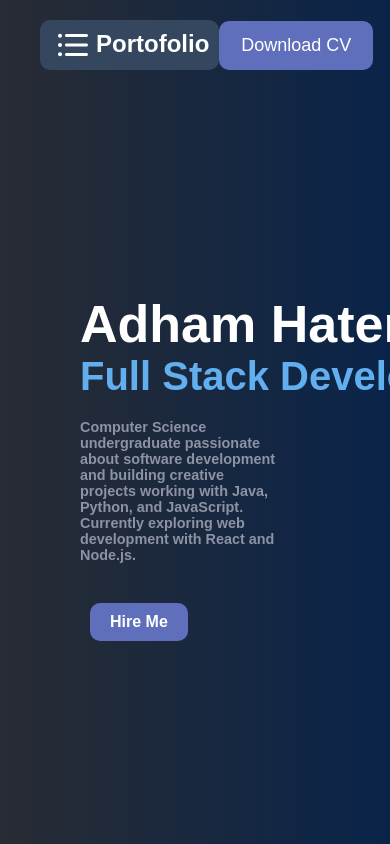
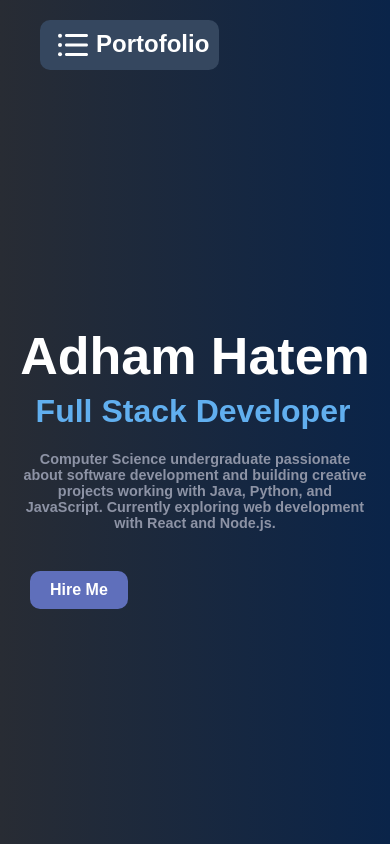
Before and after one commit to Adham-Hatem/Adham-Hatem.github.io, a React (Vite) app: page / in a window 390 px wide. Built offline with nearby package versions, Linux system fonts and the light colour scheme.

Commit message:
Components Mobile Compatibility

```diff
--- a/src/components/Hero.jsx
+++ b/src/components/Hero.jsx
@@ -42,8 +42,6 @@ function Hero() {
         <Link className="hireMeBtn" to="/contact">
           <p>Hire Me</p>
         </Link>
-
-        <script src="x.js"></script>
       </div>
     </div>
   );
--- a/src/components/Navbar.jsx
+++ b/src/components/Navbar.jsx
@@ -74,6 +74,10 @@ function Navbar() {
             <Link to="/contact" onClick={() => setMenuOpen(false)}>
               CONTACT
             </Link>
+
+            <a href={cvFile} download>
+              Download CV
+            </a>
           </div>
         </>
       )}
--- a/src/main.css
+++ b/src/main.css
@@ -174,17 +174,6 @@ nav {
   animation: fadeInLeft 0.4s ease forwards;
 }
 
-@keyframes fadeInLeft {
-  0% {
-    opacity: 0;
-    transform: translate(-35px, 0px);
-  }
-  100% {
-    opacity: 1;
-    transform: translate(0, 0);
-  }
-}
-
 .mobileMenu a {
   color: white;
   text-decoration: none;
@@ -210,6 +199,10 @@ nav {
   color: white;
 
   transition: all 0.3s ease;
+
+  @media (max-width: 1000px) {
+    display: none;
+  }
 }
 .downloadCvBtn:hover {
   background-color: var(--accent-hover);
@@ -234,33 +227,60 @@ nav {
 .hero {
   display: flex;
   flex: 1;
+
   flex-direction: column;
   align-items: flex-start;
   justify-content: center;
+
   height: 90vh;
   margin-left: 30px;
+  padding-left: 50px;
+
   background-color: transparent;
   color: white;
-  padding-left: 50px;
+
   text-align: left;
 }
+
+@media (max-width: 768px) {
+  .hero {
+    margin-left: 0;
+    padding: 20px;
+    align-items: center;
+    text-align: center;
+  }
+  .heroText {
+    font-size: clamp(2rem, 5vw, 2.5rem);
+  }
+
+  .heroName {
+    font-size: 1em;
+  }
+
+  .heroRole {
+    font-size: 0.45em;
+  }
+}
+
 .description {
-  width: 50%;
+  max-width: 700px;
+  width: 100%;
   font-size: 0.9rem;
   margin-top: 20px;
   color: #8d93a5;
 }
 .hireMeBtn {
   display: block;
+
   margin-top: 40px;
   margin-left: 10px;
   width: fit-content;
-  background-color: var(--accent-light);
   padding: 10px 20px;
   border-radius: 10px;
-  cursor: pointer;
+  font-size: 1rem;
+
+  background-color: var(--accent-light);
   color: white;
-  font-size: 1rem;
 
   transition: all 0.3s ease;
 }
@@ -291,8 +311,9 @@ nav {
   font-weight: bold;
 }
 .heroRole {
-  font-size: 0.5em;
-  font-weight: bold;
+  font-size: clamp(1rem, 3vw, 1.3rem);
+  display: inline-block;
+  min-width: 25ch;
 }
 .heroTextBlack {
   color: black;
@@ -313,12 +334,6 @@ nav {
   font-weight: bold;
   padding-bottom: 20px;
 }
-.container {
-  display: grid;
-  grid-template-columns: repeat(auto-fit, 500px);
-  justify-content: center;
-  gap: 25px;
-}
 .aboutSection {
   display: flex;
   justify-content: center;
@@ -328,17 +343,23 @@ nav {
 }
 .aboutContainer {
   display: flex;
-  background: rgba(255, 255, 255, 0.05);
+  flex-wrap: wrap;
+  justify-content: center;
+
+  flex-direction: row;
+
+  gap: 30px;
   backdrop-filter: blur(10px);
-  border: 1px solid rgba(255, 255, 255, 0.1);
   border-radius: 20px;
-  flex-direction: row;
   padding: 40px;
   max-width: calc(100% - 40px);
+
+  background: rgba(255, 255, 255, 0.05);
+  border: 1px solid rgba(255, 255, 255, 0.1);
 }
 .aboutContainer img {
-  width: 300px;
-  height: auto;
+  width: clamp(180px, 40vw, 300px);
+  height: fit-content;
   border-radius: 20px;
   margin-right: 40px;
   flex: 1;
@@ -394,6 +415,11 @@ nav {
   border: 1px solid rgba(255, 255, 255, 0.1);
 
   transition: all 0.3s ease;
+}
+.container {
+  display: grid;
+  grid-template-columns: repeat(auto-fit, minmax(min(300px, 100%), 1fr));
+  gap: 25px;
 }
 .blockTitle {
   display: flex;
```
